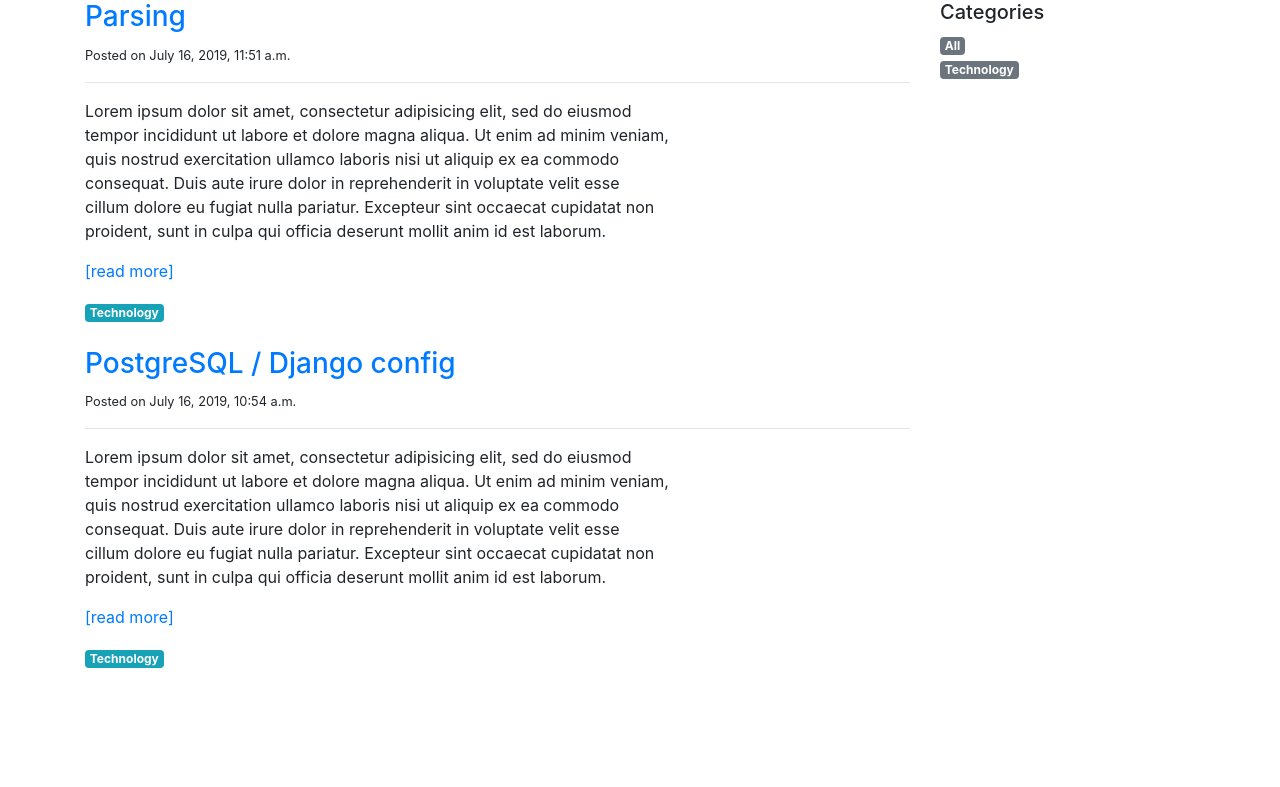
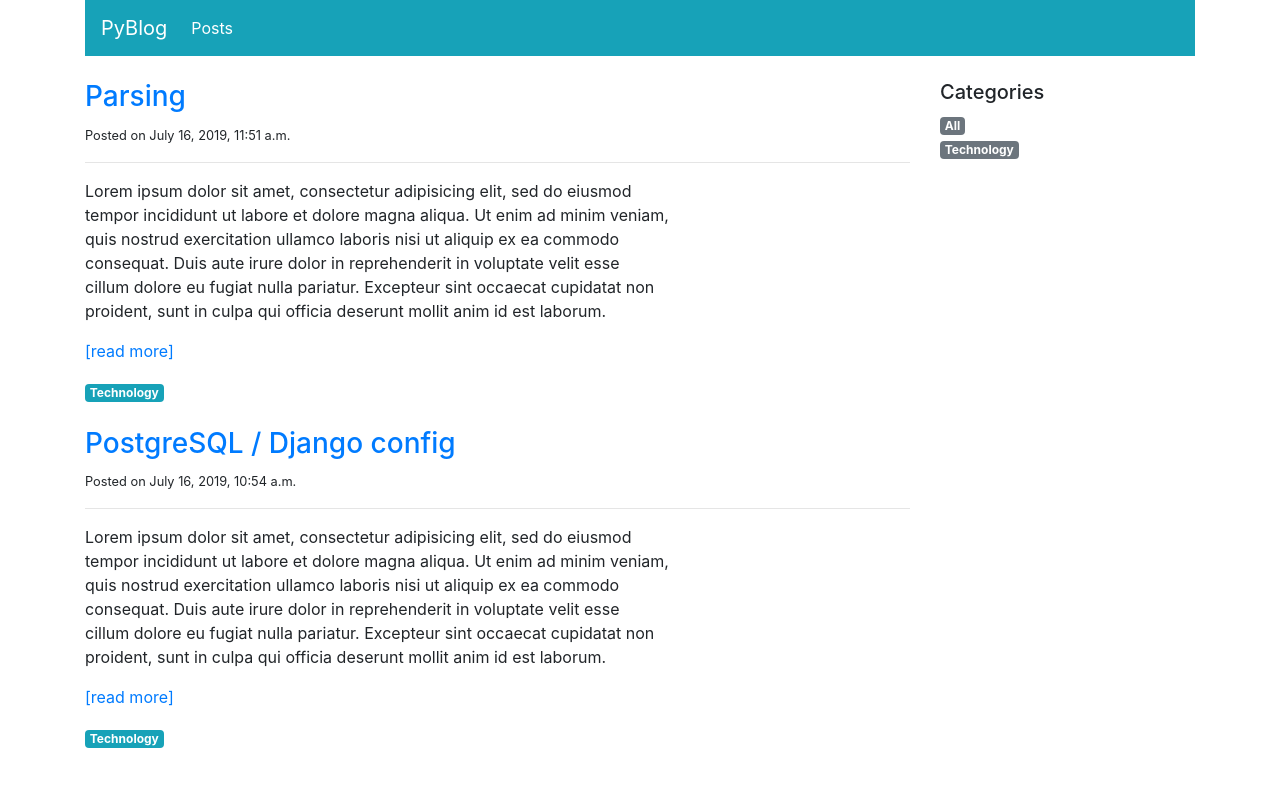
Before and after one commit to flodelage/pyblog, a Django app: page /blog/posts/ in a window 1280 px wide. Shown: the top 787 px of the page. Run offline with Django 3.2, Linux system fonts and the light colour scheme; data comes from the database, SQL or seed files in the repository; some libraries are stand-ins or nearby versions.

Commit message:
add navbar in base.html

```diff
--- /dev/null
+++ b/pyblog/blog/navigation.py
@@ -0,0 +1,19 @@
+from django.urls import reverse_lazy
+
+
+NAV_POSTS = 'Posts'
+
+NAV_ITEMS = (
+    (NAV_POSTS, reverse_lazy('home')),
+)
+
+def navigation_items(selected_item):
+    items = []
+    for name, url in NAV_ITEMS:
+        items.append({
+            'name': name,
+            'url': url,
+            'active': True if selected_item == name else False
+         })
+
+    return items
--- a/pyblog/blog/templates/blog/post_list.html
+++ b/pyblog/blog/templates/blog/post_list.html
@@ -4,8 +4,6 @@
 
 {% block content %}
 
-<div class="container">
-    <div class="row">
 <div class="col-sm-9">
     {% for post in posts %}
         <div class="mb-4">
@@ -39,7 +37,5 @@
         {% endfor %}
     </ul>
 </div>
-    </div>
-</div>
 
 {% endblock content %}
--- a/pyblog/blog/views.py
+++ b/pyblog/blog/views.py
@@ -2,6 +2,7 @@ from django.shortcuts import render
 
 from blog.models import Post
 from blog import model_helpers
+from blog import navigation
 
 
 def post_list(request, category_name=model_helpers.post_category_all.slug()):
@@ -9,6 +10,7 @@ def post_list(request, category_name=model_helpers.post_category_all.slug()):
     categories = model_helpers.get_categories()
 
     context = {
+        'navigation_items': navigation.navigation_items(navigation.NAV_POSTS),
         'category': category,
         'posts': posts,
         'categories': categories,
--- a/pyblog/templates/base.html
+++ b/pyblog/templates/base.html
@@ -8,8 +8,27 @@
         <link rel="stylesheet" href="{% static 'css/bootstrap.min.css' %}">
     </head>
     <body>
-        {% block content %} Please override this block ! {% endblock content %}
+        <div class="container">
+            <nav class="navbar sticky-top navbar-expand-md navbar-dark bg-info">
+                <a class="navbar-brand" href="{% url 'home' %}"> PyBlog </a>
+                <button class="navbar-toggler" type="button" data-toggle="collapse" data-target="#navbar">
+                    <span class="navbar-toggler-icon"></span>
+                </button>
 
+                <div class="collapse navbar-collapse" id="navbar">
+                    <ul class="navbar-nav mr-auto">
+                        {% for item in navigation_items %}
+                            <li class="nav-item {% if item.active %} active {% endif %}" >
+                                <a class="nav-link" href="{{ item.url }}"> {{ item.name }} </a>
+                            </li>
+                        {% endfor %}
+                    </ul>
+                </div>
+            </nav>
+            <div class="row mt-4">
+                {% block content %} Please override this block ! {% endblock content %}
+            </div>
+        </div>
         <script src="https://code.jquery.com/jquery-3.3.1.slim.min.js" integrity="sha384-q8i/X+965DzO0rT7abK41JStQIAqVgRVzpbzo5smXKp4YfRvH+8abtTE1Pi6jizo" crossorigin="anonymous"></script>
         <script src="https://cdnjs.cloudflare.com/ajax/libs/popper.js/1.14.7/umd/popper.min.js" integrity="sha384-UO2eT0CpHqdSJQ6hJty5KVphtPhzWj9WO1clHTMGa3JDZwrnQq4sF86dIHNDz0W1" crossorigin="anonymous"></script>
         <script src="{% static 'js/bootstrap.min.js' %}"></script>
```
Lines whose indentation alone changed are shown as unchanged.
